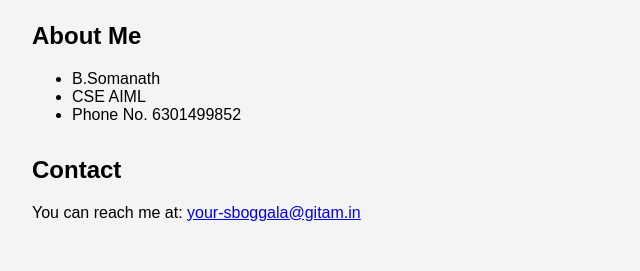
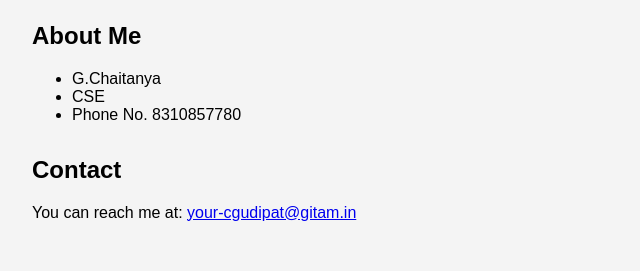
Before and after one commit to Somanath15/website, a plain HTML site: page index.html in a window 1280 px wide. Shown: the part 240-511 px from the top of the page, 0-640 px from the left. Drawn offline with Linux system fonts and the light colour scheme.

Commit message:
Update index.html

```diff
--- a/index.html
+++ b/index.html
@@ -18,14 +18,14 @@
         <section>
             <h2>About Me</h2>
             <ul>
-                <li>B.Somanath</li>
-                <li>CSE AIML</li>
-                <li>Phone No. 6301499852</li>
+                <li>G.Chaitanya</li>
+                <li>CSE </li>
+                <li>Phone No. 8310857780</li>
             </ul>
         </section>
         <section>
             <h2>Contact</h2>
-            <p>You can reach me at: <a href="mailto:your-email@example.com">your-sboggala@gitam.in</a></p>
+            <p>You can reach me at: <a href="mailto:your-email@example.com">your-cgudipat@gitam.in</a></p>
         </section>
     </main>
     <footer>
```
